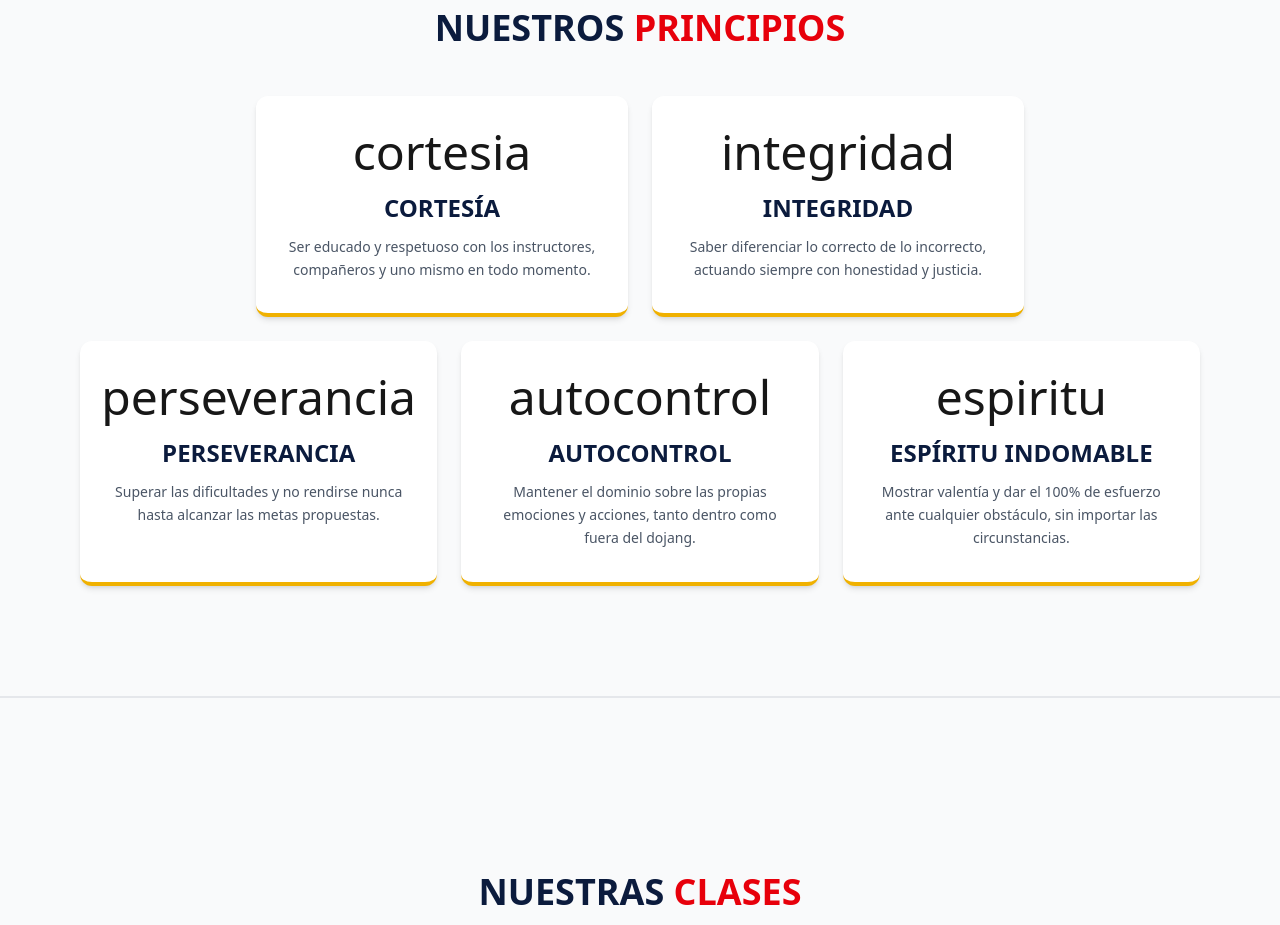
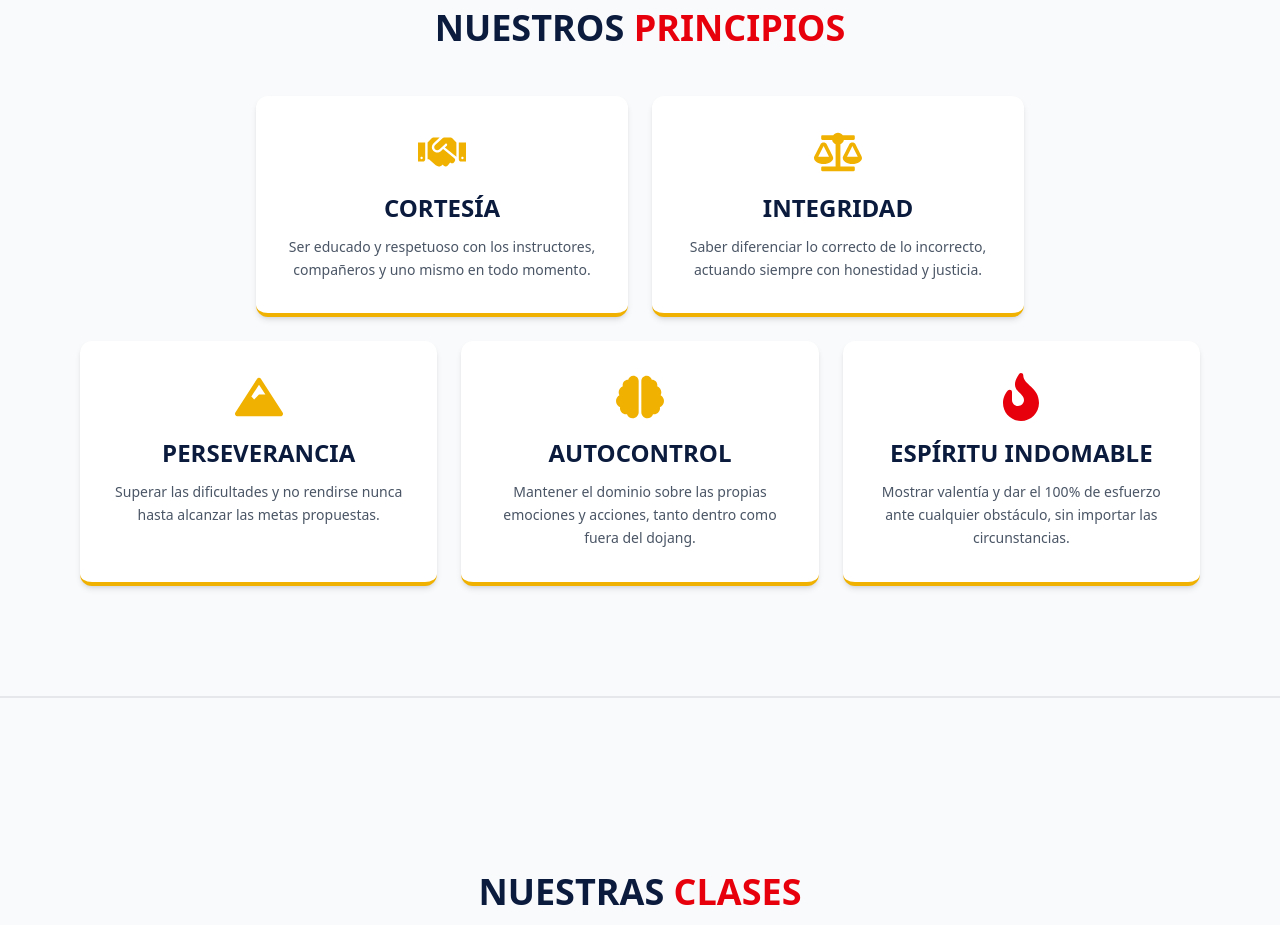
Before and after one commit to CapiDino/taekwondo-llando, a Next.js app: page / in a window 1280 px wide. Shown: the part 1940-2865 px from the top of the page. Built offline with nearby package versions, Linux system fonts and the light colour scheme.

Commit message:
cambio de iconos para principios para vista

```diff
--- a/componentes/PrincipiosSection.tsx
+++ b/componentes/PrincipiosSection.tsx
@@ -48,7 +48,7 @@ function TarjetaPrincipio({ principio, delay }: { principio: any; delay: number
         ${visible ? "opacity-100 translate-y-0" : "opacity-0 translate-y-10"}
       `}
     >
-      <div className="text-5xl mb-4">{principio.icono}</div>
+      <div className="mb-4">{iconos[principio.icono]}</div>
       <h3 className="text-2xl font-bold text-[#0b1b3d] uppercase mb-3">{principio.titulo}</h3>
       <p className="text-gray-600 text-sm leading-relaxed">{principio.descripcion}</p>
     </div>
```
